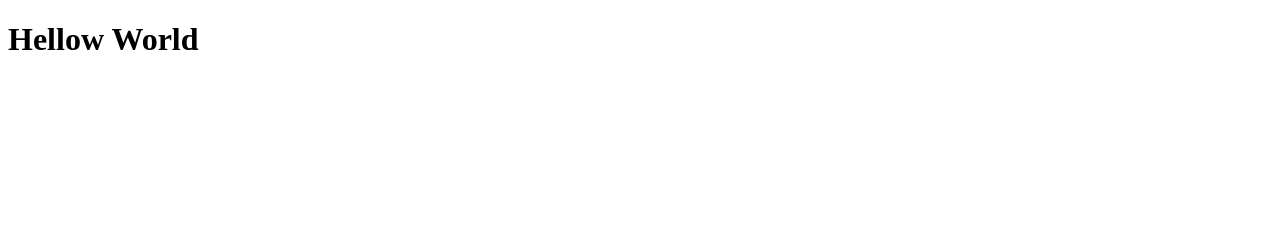
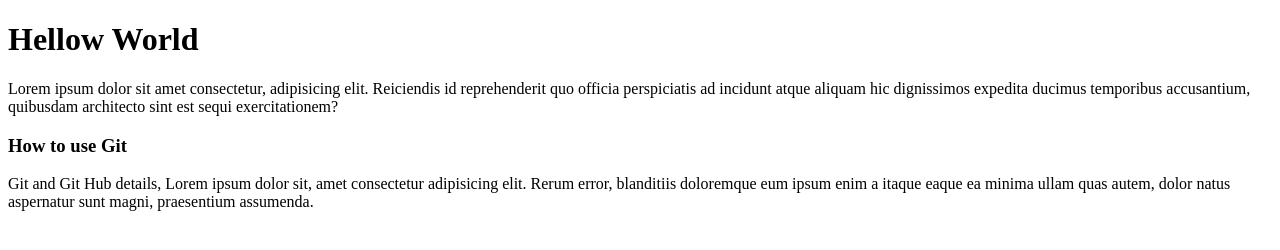
Before and after one commit to SaqlainCodes/Paractice-project-new, a plain HTML site: page index.html in a window 1280 px wide. Drawn offline with Linux system fonts and the light colour scheme.

Commit message:
2nd commit

```diff
--- a/index.html
+++ b/index.html
@@ -8,5 +8,21 @@
   </head>
   <body>
     <h1>Hellow World</h1>
+    <p>
+      Lorem ipsum dolor sit amet consectetur, adipisicing elit. Reiciendis id
+      reprehenderit quo officia perspiciatis ad incidunt atque aliquam hic
+      dignissimos expedita ducimus temporibus accusantium, quibusdam architecto
+      sint est sequi exercitationem?
+    </p>
+
+    <section>
+      <h3>How to use Git</h3>
+      <p>
+        Git and Git Hub details, Lorem ipsum dolor sit, amet consectetur
+        adipisicing elit. Rerum error, blanditiis doloremque eum ipsum enim a
+        itaque eaque ea minima ullam quas autem, dolor natus aspernatur sunt
+        magni, praesentium assumenda.
+      </p>
+    </section>
   </body>
 </html>
```
